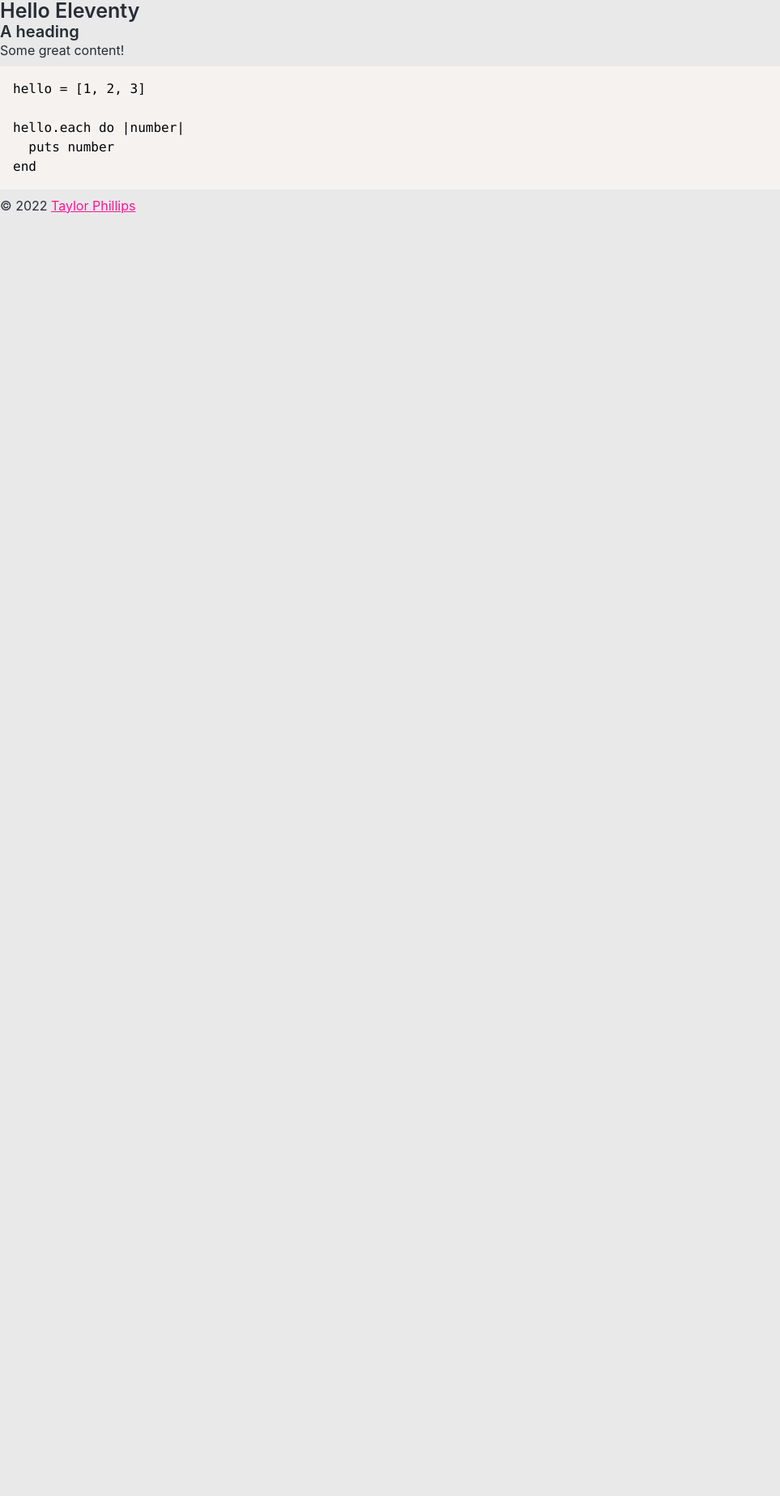
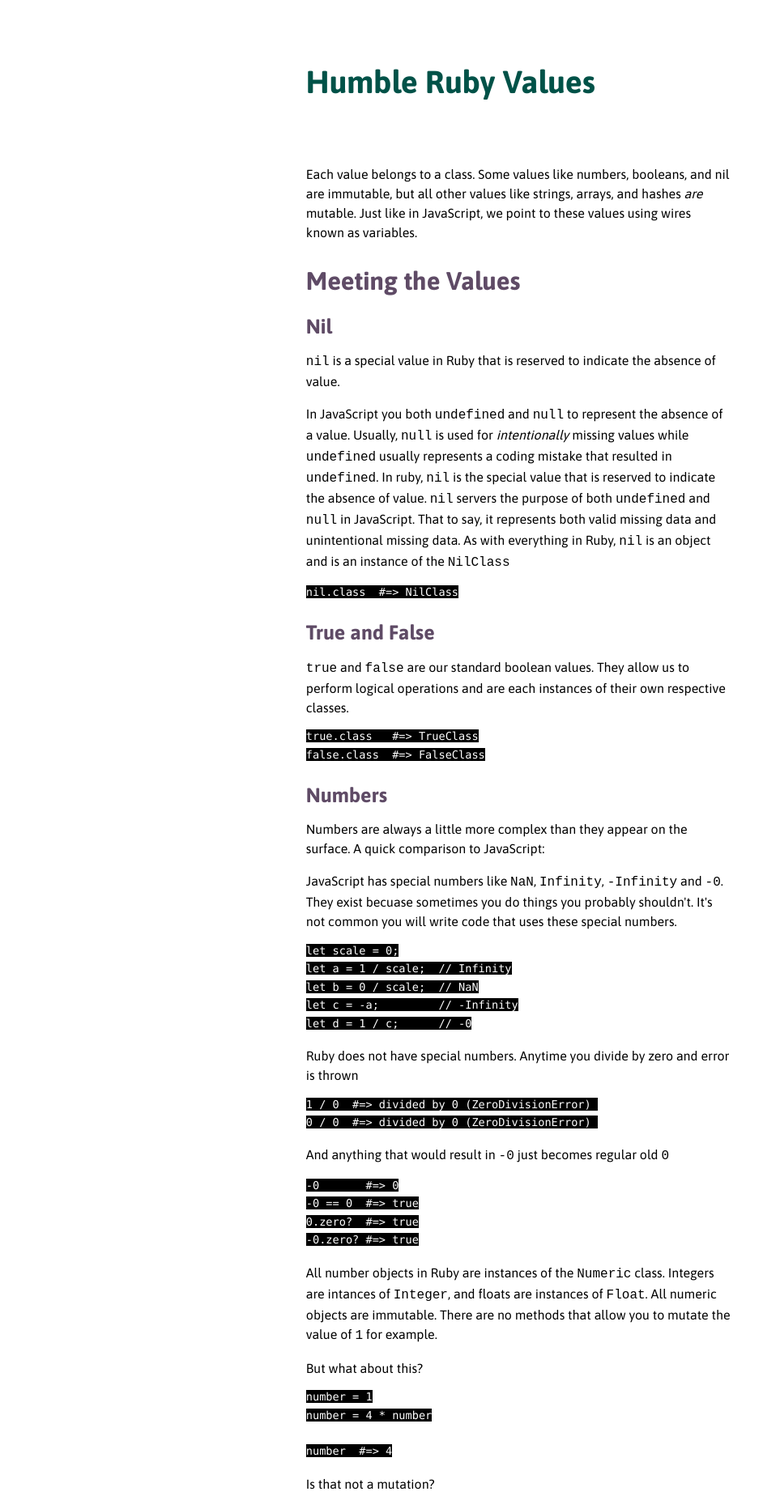
Before and after one commit to taphill/old-blog, an Eleventy site: page src/index.md in a window 1280 px wide. Shown: the top 1848 px of the page at 81% size, without its empty margins (0-963 px from the left). Before the commit the page ends 800 px from the top, so only its background shows below. Built offline with nearby package versions, Linux system fonts and the light colour scheme; Eleventy itself is replaced by a stand-in of ours; code samples lack their colours; files that its build step writes are made by us from their sources.

Commit message:
Create a basic starting point

````diff
--- /dev/null
+++ b/src/_data/helpers.js
@@ -0,0 +1,6 @@
+module.exports = {
+  currentYear() {
+    const today = new Date()
+    return today.getFullYear()
+  },
+}
--- a/src/_includes/base.html
+++ b/src/_includes/base.html
@@ -5,27 +5,27 @@
     <meta name="viewport" content="width=device-width, initial-scale=1.0" />
     <meta http-equiv="X-UA-Compatible" content="ie=edge" />
     <title>{{ title }}</title>
+    <link rel="preconnect" href="https://fonts.googleapis.com">
+    <link rel="preconnect" href="https://fonts.gstatic.com" crossorigin>
+    <link
+      href="https://fonts.googleapis.com/css2?family=Asap:wght@400;700&display=swap"
+      rel="stylesheet"
+    />
     <link rel="stylesheet" href="{{ '/css/reset.css' | url }}" />
     <link rel="stylesheet" href="{{ '/css/base.css' | url }}" />
     <link rel="stylesheet" href="{{ '/css/utilities.css' | url }}" />
-    <link
-      href="https://unpkg.com/prismjs@1.20.0/themes/prism.css"
-      rel="stylesheet"
-    />
   </head>
   <body>
-    <header>
+    <header class="wrapper">
       <h1>{{ title }}</h1>
     </header>
-    <main>
-      <article>{{ content | safe }}</article>
+    <main class="wrapper">
+      <article class="flow">{{ content | safe }}</article>
     </main>
-    <footer>
+    <footer class="wrapper">
       <p>
-        &copy; 2022 <a href="https://github.com/taphill">Taylor Phillips</a>
+      &copy; {{ helpers.currentYear() }} <a href="https://github.com/taphill">Taylor Phillips</a>
       </p>
     </footer>
-    <script src="https://unpkg.com/prismjs@v1.20.0/components/prism-core.min.js"></script>
-    <script src="https://unpkg.com/prismjs@v1.20.0/plugins/autoloader/prism-autoloader.min.js"></script>
   </body>
 </html>
--- a/src/css/base.css
+++ b/src/css/base.css
@@ -1,9 +1,7 @@
 :root {
-  --sans-font: -apple-system, BlinkMacSystemFont, "Segoe UI", "Roboto", "Oxygen",
-    "Ubuntu", "Cantarell", "Fira Sans", "Droid Sans", "Helvetica Neue",
-    sans-serif;
+  --sans-font: 'Asap', sans-serif;
 
-  --mono-font: source-code-pro, Menlo, Monaco, Consolas, "Courier New",
+  --mono-font: Consolas, source-code-pro, Menlo, Monaco, "Courier New",
     monospace;
 
   --base-size: 1rem;
@@ -18,46 +16,106 @@
   --size-800: calc(var(--base-size) * 2.441);
   --size-900: calc(var(--base-size) * 3.052);
 
-  --color-bg: #e9e9ea;
-  --color-fg: #282c34;
+  --color-bg: white;
+  --color-fg: #5f4b66;
+  --color-text: black;
   --color-grey-1: #d4d4d6;
   --color-grey-2: #a9aaad;
   --color-grey-3: #7e8085;
   --color-grey-4: #52565c;
-  --color-primary: deeppink;
+  --color-primary: #005248;
+
+  /* light yellow */
+  /* --color-primary: #f9f871; */
+
+  /* light orange */
+  /* --color-secondary: #ffc367; */
 }
 
-@media (prefers-color-scheme: dark) {
-  :root {
-    --color-bg: #282c34;
-    --color-fg: #e9e9ea;
-  }
-}
+/* @media (prefers-color-scheme: dark) { */
+/*   :root { */
+/*     --color-bg: #5f4b66; */
+/*     --color-fg: white; */
+/*     --color-text: white; */
+/*   } */
+/* } */
 
 body {
-  color: var(--color-fg);
+  color: var(--color-text);
   background: var(--color-bg);
   font-family: var(--sans-font);
   font-size: var(--size-400);
 }
 
-h1 {
+h1,
+h2,
+h3,
+h4 {
   color: var(--color-fg);
-  font-size: var(--size-600);
-  font-weight: 600;
-  max-width: 15ch;
-  line-height: 1.1;
-}
-
-h2,
-h3 {
-  color: var(--color-fg);
-  font-size: var(--size-500);
   font-weight: 600;
   max-width: 25ch;
   line-height: 1.1;
 }
 
+h1 {
+  font-size: var(--size-800);
+  color: var(--color-primary);
+}
+
+h2 {
+  font-size: var(--size-700);
+}
+
+h3 {
+  font-size: var(--size-600);
+}
+
+h4
+h5,
+h6 {
+  font-size: var(--size-500);
+}
+
 a {
   color: var(--color-primary);
 }
+
+header,
+footer {
+  margin: 5rem 0;
+}
+
+pre {
+  font-size: 0.85rem;
+  border: none;
+  border-radius: var(--size-100);
+}
+
+pre[class*="language-"] {
+  min-width: 100%;
+  overflow: auto;
+  padding: var(--size-400);
+  margin-left: calc(var(--size-400) * -1);
+  margin-right: calc(var(--size-400) * -1);
+}
+
+pre[class*="language-"],
+code[class*="language-"] {
+  color: #fff;
+  background: black;
+  font-family: var(--mono-font);
+  font-feature-settings: normal;
+  text-align: left;
+  white-space: pre;
+  word-spacing: normal;
+  word-break: normal;
+  word-wrap: normal;
+  line-height: 1.5;
+  margin-bottom: 0;
+  -moz-tab-size: 4;
+  -o-tab-size: 4;
+  tab-size: 4;
+  -webkit-hyphens: none;
+  -ms-hyphens: none;
+  hyphens: none;
+}
--- a/src/css/utilities.css
+++ b/src/css/utilities.css
@@ -1,5 +1,6 @@
 .wrapper {
-  max-width: 64rem;
+  /* max-width: 40rem; */
+  max-width: 65ch;
   margin-left: auto;
   margin-right: auto;
   padding-left: var(--size-400);
--- a/src/index.md
+++ b/src/index.md
@@ -1,16 +1,144 @@
 ---
-title: Hello Eleventy
+title: Humble Ruby Values
 layout: base.html
 ---
 
-## A heading
+Each value belongs to a class. Some values like numbers,
+booleans, and nil are immutable, but all other values like
+strings, arrays, and hashes *are* mutable. Just like in
+JavaScript, we point to these values using wires known as
+variables.
 
-Some great content!
+## Meeting the Values
+
+### Nil
+
+`nil` is a special value in Ruby that is reserved to indicate
+the absence of value.
+
+In JavaScript you both `undefined` and `null` to represent the
+absence of a value. Usually, `null` is used for *intentionally*
+missing values while `undefined` usually represents a coding
+mistake that resulted in `undefined`. In ruby, `nil` is the
+special value that is reserved to indicate the absence of value.
+`nil` servers the purpose of both `undefined` and `null` in
+JavaScript. That to say, it represents both valid missing data
+and unintentional missing data. As with everything in Ruby, `nil`
+is an object and is an instance of the `NilClass`
 
 ```ruby
-hello = [1, 2, 3]
+nil.class  #=> NilClass
+```
 
-hello.each do |number|
-  puts number
-end
+### True and False
+
+`true` and `false` are our standard boolean values. They allow
+us to perform logical operations and are each instances of their
+own respective classes.
+
+```ruby
+true.class   #=> TrueClass
+false.class  #=> FalseClass
 ```
+
+### Numbers
+
+Numbers are always a little more complex than they appear on the
+surface. A quick comparison to JavaScript:
+
+JavaScript has special numbers like `NaN`, `Infinity`, `-Infinity`
+and `-0`. They exist becuase sometimes you do things you probably
+shouldn't. It's not common you will write code that uses these
+special numbers.
+
+```javascript
+let scale = 0;
+let a = 1 / scale;  // Infinity
+let b = 0 / scale;  // NaN
+let c = -a;         // -Infinity
+let d = 1 / c;      // -0
+```
+
+Ruby does not have special numbers. Anytime you divide by
+zero and error is thrown
+
+```ruby
+1 / 0  #=> divided by 0 (ZeroDivisionError)
+0 / 0  #=> divided by 0 (ZeroDivisionError)
+```
+
+And anything that would result in `-0` just becomes regular old
+`0`
+
+```ruby
+-0       #=> 0
+-0 == 0  #=> true
+0.zero?  #=> true
+-0.zero? #=> true
+```
+
+All number objects in Ruby are instances of the `Numeric` class.
+Integers are intances of `Integer`, and floats are instances of
+`Float`. All numeric objects are immutable. There are no methods
+that allow you to mutate the value of `1` for example.
+
+But what about this?
+
+```ruby
+number = 1
+number = 4 * number
+
+number  #=> 4
+```
+
+Is that not a mutation?
+
+No, it is not! As we learned earlier a variable is just a wire
+that points to a value. What we've done here is simply point our
+number wire to a new value.
+
+### Strings
+
+Strings in Ruby behave very differently from strings in
+JavaScript. In JavaScript, our mental model says that all
+conceivable string values already exists from the beginning of
+time. There is one value for every distinct string. Strings get
+"summoned" not "created".
+
+In Ruby, the exact opposite is true. The Ruby interpreter cannot
+use the same object to represnet two identical string literals.
+This is likely very surprising if you're are coming from the
+JavaScript universe. Each time ruby encounters a string literal
+it creates a new object. We can demonstrate this in an `irb`
+session:
+
+```ruby
+3.times { puts "hello".object_id }
+
+117080
+117100
+117120
+
+# These numbers will probably be different for you
+# but that is not important
+```
+
+All strings are objects of the `String` class which is the
+largest class in Ruby with over 75 methods that allow you to
+modify strings pretty much any way you could imagine.
+
+### Symbols
+
+Symbols exist in JavaScript, but they are relatively rare.
+
+In Ruby symbols are somthing you will encounter very frequently
+so it's important to get aquainted with them. Symbols are similar
+to strings, but with one large difference: symbols are immutable.
+Unlike the string, a symbol is unique and can be referenced many
+times.
+
+### Ranges
+
+### Arrays
+
+### Hashes
````
Also changed, not shown: 1 other file.
